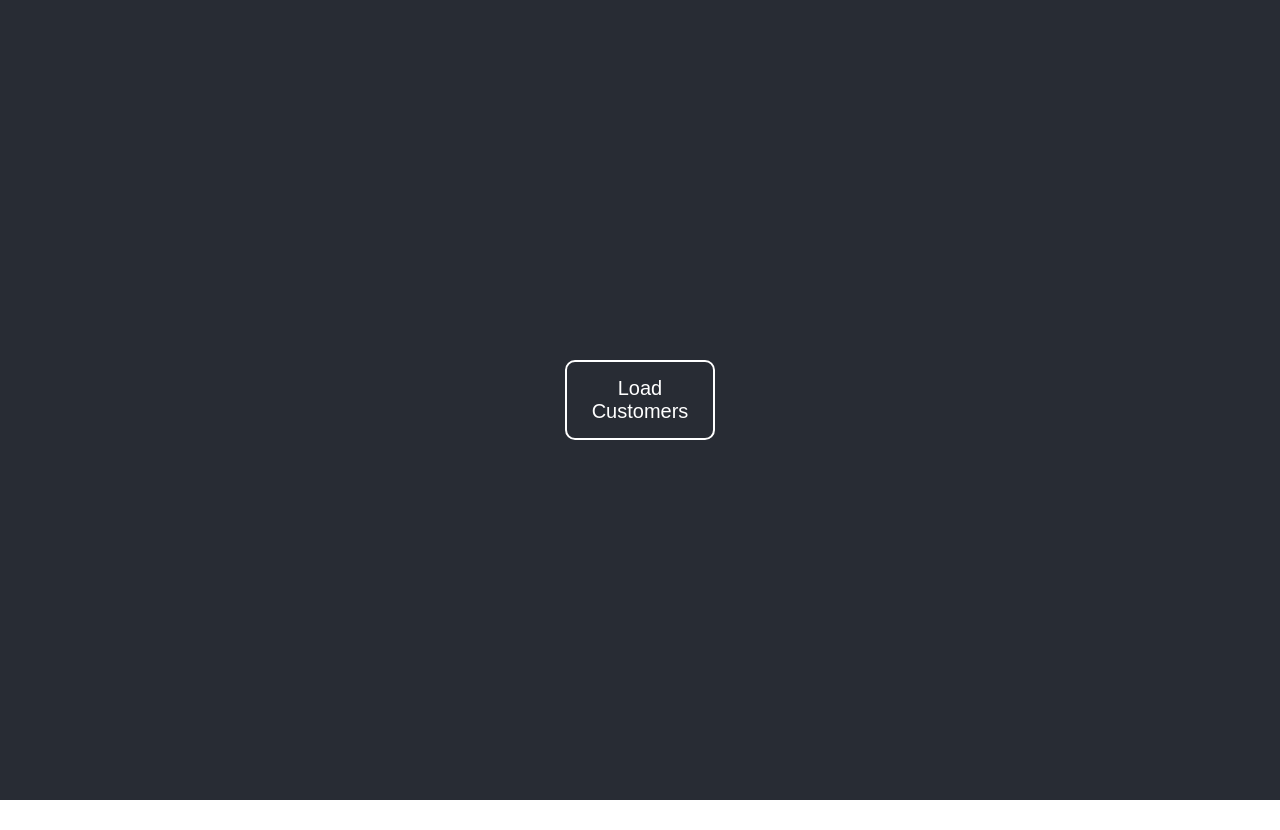
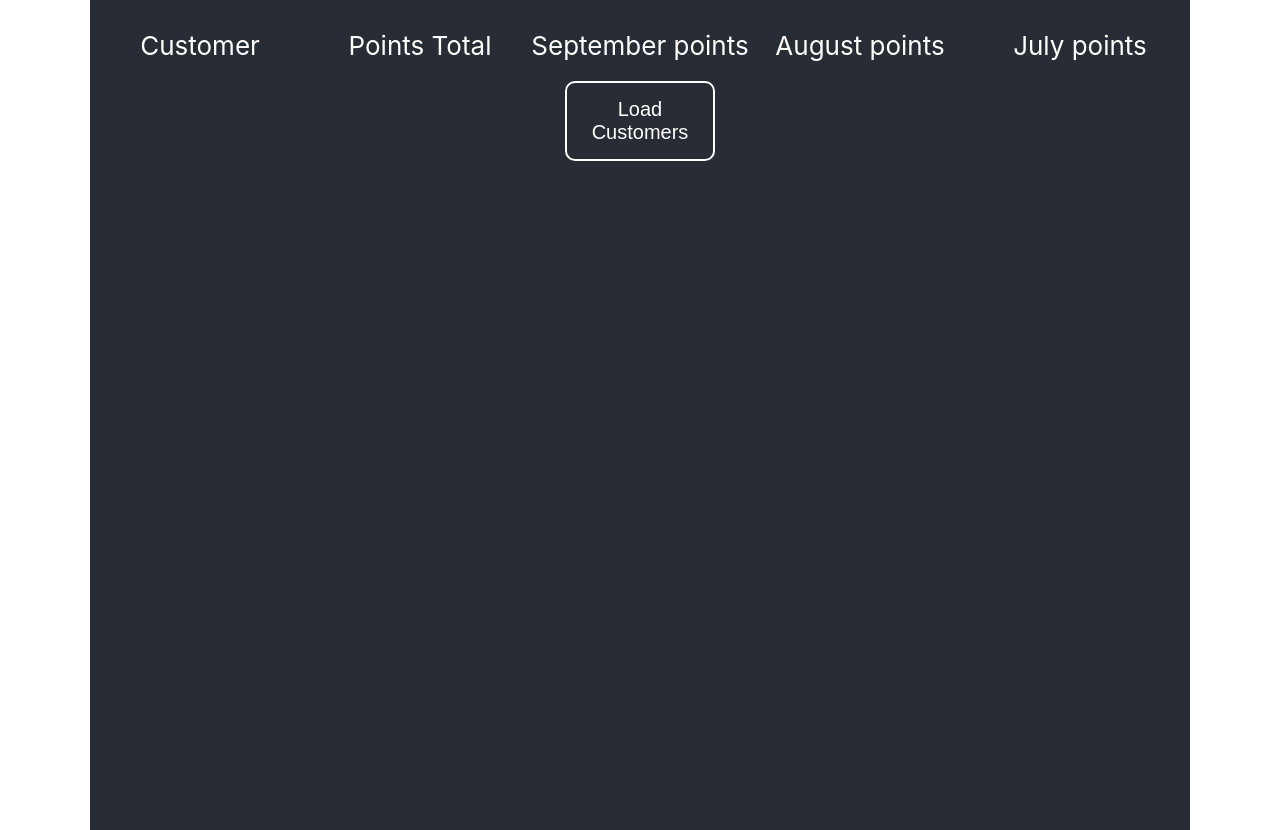
Before and after one commit to ScottHouser/charter-homework, a React (Create React App) app: page / in a window 1280 px wide. Before the commit the page ends 800 px from the top, so only its background shows below. Built offline with nearby package versions, Linux system fonts and the light colour scheme.

Commit message:
feat: adding per month calculations and styles

```diff
--- a/package.json
+++ b/package.json
@@ -6,6 +6,7 @@
     "@testing-library/jest-dom": "^5.16.5",
     "@testing-library/react": "^13.4.0",
     "@testing-library/user-event": "^13.5.0",
+    "moment": "^2.29.4",
     "react": "^18.2.0",
     "react-dom": "^18.2.0",
     "react-scripts": "5.0.1",
--- a/src/App.css
+++ b/src/App.css
@@ -2,35 +2,47 @@
   text-align: center;
 }
 
-.App-logo {
-  height: 40vmin;
-  pointer-events: none;
-}
-
-@media (prefers-reduced-motion: no-preference) {
-  .App-logo {
-    animation: App-logo-spin infinite 20s linear;
-  }
-}
-
-.App-header {
-  background-color: #282c34;
-  min-height: 100vh;
+.App-container {
   display: flex;
   flex-direction: column;
   align-items: center;
   justify-content: center;
+  min-height: 100vh;
+}
+
+.App-header {
+  display: flex;
+  flex-direction: column;
+  align-items: center;
+  padding-top: 30px;
+  background-color: #282c34;
+  width: 100%;
+  min-height: 100vh;
   font-size: calc(10px + 2vmin);
   color: white;
-}
-
-.App-link {
-  color: #61dafb;
+  max-width: 1100px;
 }
 
 .table-row {
   display: flex;
   flex-direction: row;
+  width: 100%;
+  margin-bottom: 20px;
+}
+
+.small-font {
+  font-size: 18px;
+}
+
+.centered {
+  flex-direction: column;
+  align-items: center;
+  text-align: center;
+}
+
+.flex-one {
+  display: flex;
+  flex: 1;
 }
 
 .flex {
@@ -51,12 +63,3 @@
   border-style: solid;
   border-radius: 10px;
 }
-
-@keyframes App-logo-spin {
-  from {
-    transform: rotate(0deg);
-  }
-  to {
-    transform: rotate(360deg);
-  }
-}
--- a/src/App.js
+++ b/src/App.js
@@ -1,5 +1,6 @@
 import React, { useState, useMemo } from 'react';
-import { testData } from './TestData/testTransactions'
+import { testData } from './TestData/testTransactions';
+import moment from 'moment';
 import './App.css';
 
 function App() {
@@ -13,7 +14,7 @@ function App() {
 
  const fakeApi = () => {
     let timeout = randomIntFromInterval(1000, 2000)
-    console.log(timeout)
+
     setIsLoading(true)
     return new Promise(resolve => {
       setTimeout(() => resolve(testData), timeout);
@@ -22,6 +23,7 @@ function App() {
 
   const callApi = async () => {
     const newText = await fakeApi();
+
     setCustomerData(newText)
     setIsLoading(false)
   };
@@ -47,14 +49,19 @@ function App() {
     }
   }
 
+  console.log(memoizedResults)
   const makeCustomerTable = (obj) => {
     if(obj){
       return(
         Object.entries(obj).map((item) => {
           return(
+
             <div className='table-row' key={item[0]}>
-              <div className='flex'>{`${item[1].customerName} : `}</div>
-              <div className='flex points-total'>{Math.floor(item[1].pointsForPurchace)}</div>
+              <div className='flex-one centered small-font'>{`${item[1].customerName}`}</div>
+              <div className='flex-one centered small-font'>{Math.floor(item[1].pointsForPurchace)}</div>
+              <div className='flex-one centered small-font'>{item[1].pointsThisMonth}</div>
+              <div className='flex-one centered small-font'>{item[1].pointsLastMonth}</div>
+              <div className='flex-one centered small-font'>{item[1].pointsTwoMonthsAgo}</div>
             </div>
           )
         })
@@ -62,18 +69,40 @@ function App() {
     }
   }
 
+  const makeTableHeader = () => {
+    const currentMonthName  = moment().format('MMMM');
+    const lastMonthName = moment().startOf('month').subtract(1, 'months').format('MMMM');
+    const twoMonthAgoName = moment().startOf('month').subtract(2, 'months').format('MMMM');
+
+    return(
+      <div className='table-row'>
+        <div className='flex-one centered'>Customer</div>
+        <div className='flex-one centered'>Points Total</div>
+        <div className='flex-one centered'>{`${currentMonthName} points`}</div>
+        <div className='flex-one centered'>{`${lastMonthName} points`}</div>
+        <div className='flex-one centered'>{`${twoMonthAgoName} points`}</div>
+      </div>
+    )
+  }
+
   return (
-    <div className="App">
+    <div className="App-container">
       <header className="App-header">
-        {returnLoadButton()}
-        {returnLoadingIndicator()}
-        {makeCustomerTable(memoizedResults)}
+
+          {makeTableHeader()}
+          {makeCustomerTable(memoizedResults)}
+          {returnLoadButton()}
+          {returnLoadingIndicator()}
+
       </header>
     </div>
   );
 }
 
 const returnCustomerMap = (array) => {
+  //object map = {key: {pointsTotal: number, customerName: string, pointsThisMonth: number, pointsLastMonth: number, points2lastMonth: number}}
+
+  let returnMap = {}
 
   const calculatePointsForPurchace = (total) => {
     const roundedTotal = Math.floor(total)
@@ -89,16 +118,53 @@ const returnCustomerMap = (array) => {
     }
   }
 
-  let returnMap = {}
+  const calculatePointsByMonth = (time, key, isNew, purchaceValue) =>{
+    const startOfThisMonth = moment().startOf('month').unix();
+    const startOfLastMonth = moment().startOf('month').subtract(1, 'months').unix();
+    const startOfTwoMonthAgo = moment().startOf('month').subtract(2, 'months').unix();
+
+    if(time > startOfThisMonth){
+      if(isNew){
+        returnMap[key].pointsThisMonth = Math.floor(calculatePointsForPurchace(purchaceValue))
+        returnMap[key].pointsLastMonth = 0;
+        returnMap[key].pointsTwoMonthsAgo = 0;
+      }else{
+        let prevTotal = returnMap[key].pointsThisMonth || 0
+        returnMap[key].pointsThisMonth = Math.floor(prevTotal + calculatePointsForPurchace(purchaceValue))
+      }
+    }else if(time > startOfLastMonth && time < startOfThisMonth){
+      if(isNew){
+        returnMap[key].pointsLastMonth = Math.floor(calculatePointsForPurchace(purchaceValue))
+        returnMap[key].pointsThisMonth = 0;
+        returnMap[key].pointsTwoMonthsAgo = 0;
+      }else{
+        let prevTotal = returnMap[key].pointsLastMonth || 0
+        returnMap[key].pointsLastMonth = Math.floor(prevTotal + calculatePointsForPurchace(purchaceValue))
+      }
+    }else if(time > startOfTwoMonthAgo && time < startOfLastMonth){
+      if(isNew){
+        returnMap[key].pointsTwoMonthsAgo = Math.floor(calculatePointsForPurchace(purchaceValue))
+        returnMap[key].pointsThisMonth = 0;
+        returnMap[key].pointsLastMonthsAgo = 0;
+      }else{
+        let prevTotal = returnMap[key].pointsTwoMonthsAgo || 0
+        returnMap[key].pointsTwoMonthsAgo = Math.floor(prevTotal + calculatePointsForPurchace(purchaceValue))
+      }
+    }else{
+
+    }
+  }
 
   if(array.length > 0) {
     array.forEach(object => {
-      let pointsForPurchace = calculatePointsForPurchace(object.purchaceTotal)
+      let pointsForPurchace = Math.floor(calculatePointsForPurchace(object.purchaceTotal))
       if(!returnMap.hasOwnProperty(object.customerId)){
         returnMap[object.customerId] = {pointsForPurchace: pointsForPurchace, customerName: object.customerName};
+        calculatePointsByMonth(object.transactionTime, object.customerId, true, object.purchaceTotal)
       }else{
         let prevTotal = Math.floor(returnMap[object.customerId].pointsForPurchace)
         returnMap[object.customerId].pointsForPurchace =  Math.floor(prevTotal + pointsForPurchace)
+        calculatePointsByMonth(object.transactionTime, object.customerId, false, object.purchaceTotal)
       }
     })
   }
--- a/src/TestData/testTransactions.js
+++ b/src/TestData/testTransactions.js
@@ -12,6 +12,20 @@ export const testData = [ //contains two customers
         customerId:'21917390-2fbb-46b0-abf1-019912c9dd38',
         transactionTime: 1664273153,
         purchaceTotal: 198.09
+      },
+      {
+        customerName:'Scott Houser',
+        transactionId:'11201363-4976-433a-af44-e3e6856d8b09',
+        customerId:'21917390-2fbb-46b0-abf1-019912c9dd38',
+        transactionTime: 1661853342,
+        purchaceTotal: 180.09
+      },
+      {
+        customerName:'Scott Houser',
+        transactionId:'11201363-4976-433a-af44-e3e6856d8b09',
+        customerId:'21917390-2fbb-46b0-abf1-019912c9dd38',
+        transactionTime: 1659174942,
+        purchaceTotal: 308.09
       },
       {
         customerName:'Scott Houser',
@@ -90,4 +104,25 @@ export const testData = [ //contains two customers
         transactionTime: 1663846641,
         purchaceTotal: 1.09
       },
+      {
+        customerName:'George ThreeMonth',
+        transactionId:'f932d533-74a1-44da-96d9-34a5d0abeb04',
+        customerId:'06159196-e040-4229-9a69-a660c7e72cfc',
+        transactionTime: 	1664531742,
+        purchaceTotal: 100.09
+      },
+      {
+        customerName:'George ThreeMonth',
+        transactionId:'8f64cb85-cdc6-428f-884a-60c2779be358',
+        customerId:'06159196-e040-4229-9a69-a660c7e72cfc',
+        transactionTime: 1661853342,
+        purchaceTotal: 100.09
+      },
+      {
+        customerName:'George ThreeMonth',
+        transactionId:'303eb461-c1cd-4df0-b3f0-8d7a3d25015a',
+        customerId:'06159196-e040-4229-9a69-a660c7e72cfc',
+        transactionTime: 1659174942,
+        purchaceTotal: 100.09
+      },
 ]
```
Also changed, not shown: 2 other files (tests, documents, lock files or other folders).
